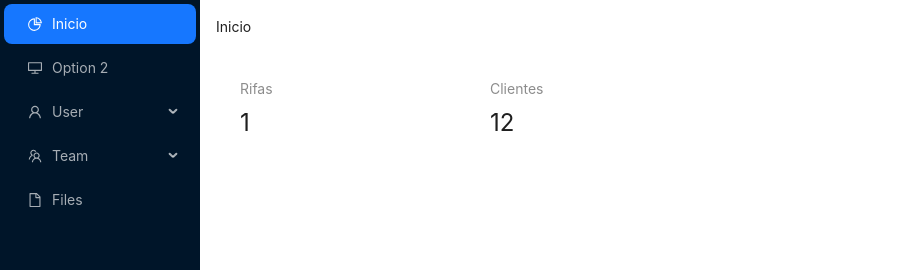
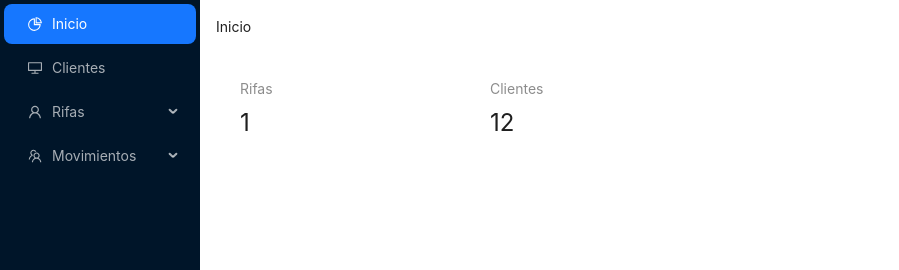
Before and after one commit to ascurrajdev/frontRifas, a React (Vite) app: page / in a window 1280 px wide. Shown: the top 270 px of the page, without its empty margins (0-899 px from the left). Built offline with nearby package versions, Linux system fonts and the light colour scheme; no server answers; the HTML template or start-up script is replaced by a standard one.

Commit message:
Cambios en las opciones del menu

```diff
--- a/package.json
+++ b/package.json
@@ -18,7 +18,8 @@
     "react": "^18.2.0",
     "react-dom": "^18.2.0",
     "react-router-dom": "^6.12.0",
-    "sort-by": "^1.2.0"
+    "sort-by": "^1.2.0",
+    "zustand": "^4.3.8"
   },
   "devDependencies": {
     "@types/react": "^18.0.37",
--- a/src/router/MainRouter.tsx
+++ b/src/router/MainRouter.tsx
@@ -8,6 +8,7 @@ export function MainRouter(){
         <Routes>
             <Route path="/login" element={<LoginScreen />}/>
             <Route path="/" element={<HomeScreen />}/>
+            <Route path="/home" element={<HomeScreen />}/>
             <Route path="/market/:token" element={<MarketScreen />}/>
             <Route path='*' element={<NotFound/>}/>
         </Routes>
--- a/src/screens/HomeScreen.tsx
+++ b/src/screens/HomeScreen.tsx
@@ -29,14 +29,13 @@ function getItem(
 
 const items: MenuItem[] = [
   getItem('Inicio', '1', <PieChartOutlined />),
-  getItem('Option 2', '2', <DesktopOutlined />),
-  getItem('User', 'sub1', <UserOutlined />, [
+  getItem('Clientes', '2', <DesktopOutlined />),
+  getItem('Rifas', 'sub1', <UserOutlined />, [
     getItem('Tom', '3'),
     getItem('Bill', '4'),
     getItem('Alex', '5'),
   ]),
-  getItem('Team', 'sub2', <TeamOutlined />, [getItem('Team 1', '6'), getItem('Team 2', '8')]),
-  getItem('Files', '9', <FileOutlined />),
+  getItem('Movimientos', 'sub2', <TeamOutlined />, [getItem('Team 1', '6'), getItem('Team 2', '8')]),
 ];
 
 export const HomeScreen: React.FC = () => {
```
Also changed, not shown: 1 other file (tests, documents, lock files or other folders).
